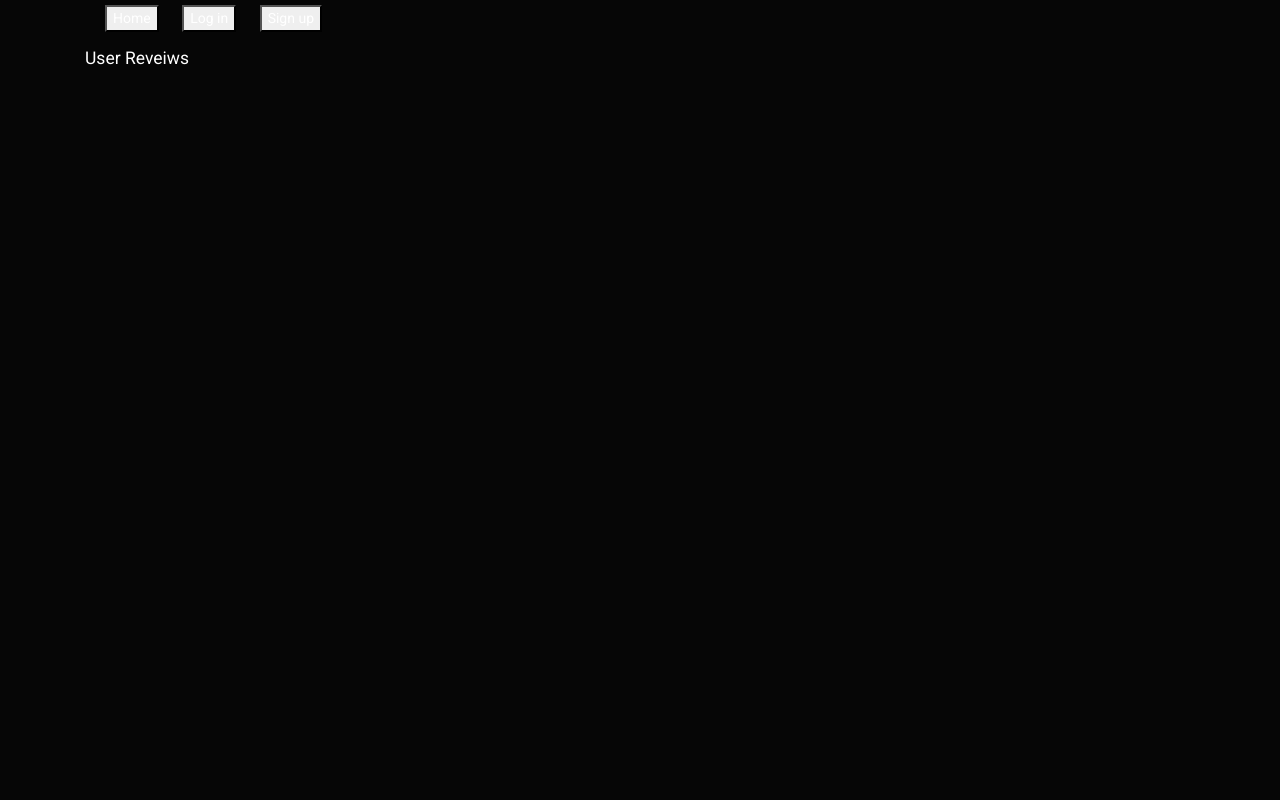
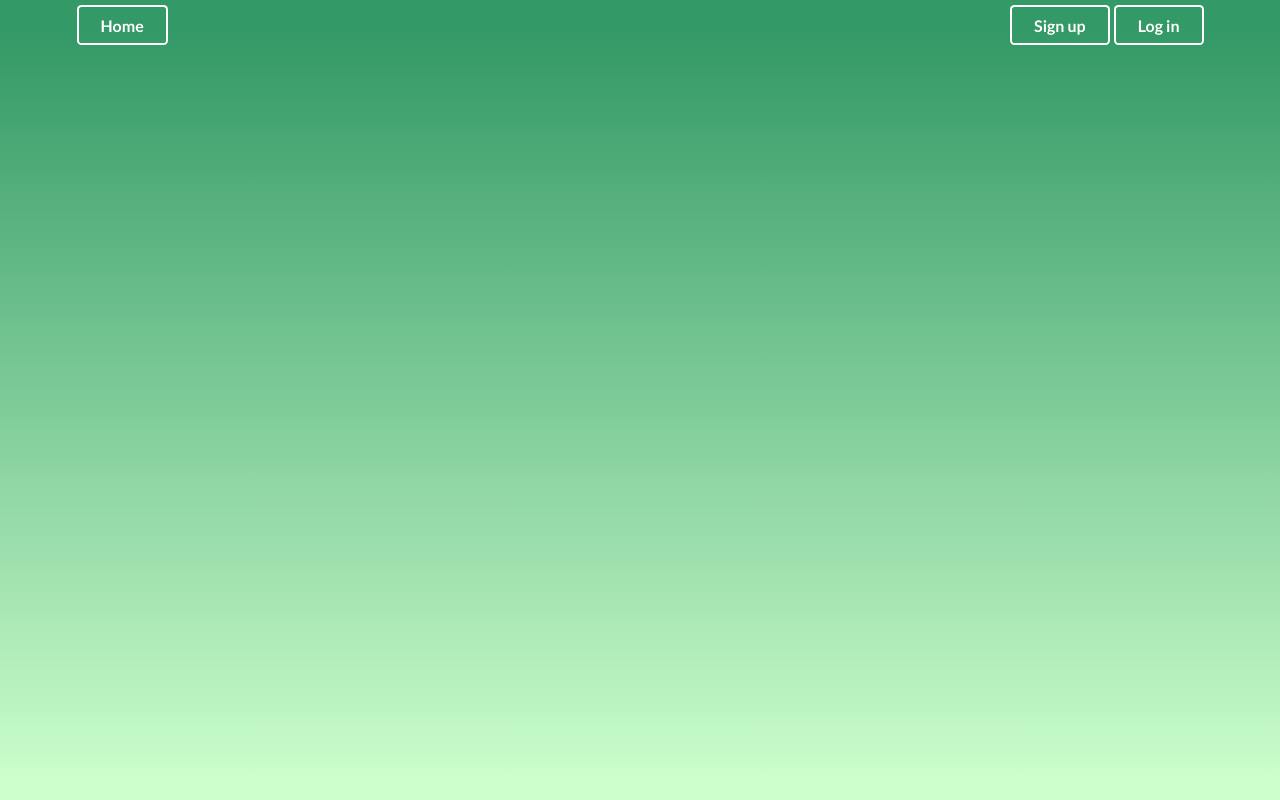
Before and after one commit to jamescook98/peregrine, a PHP site: page /restaurant.html in a window 1280 px wide. Run offline with PHP 8.4, Linux system fonts and the light colour scheme.

Commit message:
style restaurants

```diff
--- a/public/js/yelpAPI.js
+++ b/public/js/yelpAPI.js
@@ -159,15 +159,11 @@ function getRestaurant() {
                   <li class="list-group-item"><strong>time_created:</strong> ${reviews.time_created}</li>
                   <li class="list-group-item"><strong>Ratings:</strong> ${reviews.rating}</li>
                 </ul>
-              </div>
-            </div>
-            <div class="row">
-              <div class="well">
                 <h7>Reviews: </h7>
                 ${reviews.text}
-                <hr>
                 <a href=${reviews.url} target="_blank" class="btn btn-primary">View On Yelp</a>
                 <a href="index.html" class="btn btn-default">Go Back To Search</a>
+                <hr>
               </div>
             </div>
           `;
--- a/public/restaurant.html
+++ b/public/restaurant.html
@@ -2,13 +2,24 @@
 <html>
 
 <head>
-    <meta charset="utf-8">
-    <title>User Reviews</title>
-    <link rel="stylesheet" href="https://bootswatch.com/4/cyborg/bootstrap.min.css">
-    <link rel="stylesheet" href="public/stylesheets/style.css">
+  <meta charset="UTF-8">
+  <meta name="viewport" content="width=device-width, initial-scale=1.0">
+    <!-- Semantic -->
+  <link rel="stylesheet" href="https://cdn.jsdelivr.net/npm/semantic-ui@2.4.2/dist/semantic.min.css">
+    <!-- Bulma -->
+  <link rel="stylesheet" href="https://cdn.jsdelivr.net/npm/bulma@0.9.0/css/bulma.min.css">
+
+    <!-- Stylesheet -->
+  <link rel="stylesheet" href="./stylesheets/style.css">
+    <!-- Google Fonts -->
+  <link href="https://fonts.googleapis.com/css2?family=Montserrat&family=Raleway&display=swap" rel="stylesheet">
+  <script src="https://ajax.googleapis.com/ajax/libs/jquery/3.5.1/jquery.min.js"></script>
+  <script src="https://cdnjs.cloudflare.com/ajax/libs/semantic-ui/2.4.1/semantic.min.js"></script>
+  <script src="js/search.js"></script>
+  <title>Peregrine</title>
 </head>
 
-<body>
+<body class="indexBod">
   <div class="ui container">
     <button class="ui left floated inverted button">
       <a class="item" href="./index.html">Home</a>
@@ -21,22 +32,15 @@
     </button>
 
   </div>
-    <nav class="navbar navbar-default">
-        <div class="container">
-            <div class="navbar-header">
-                <a class="navbar-brand" href="index.html">User Reveiws</a>
-            </div>
-        </div>
-    </nav>
 
-    <div class="container">
+  <div class="container" id="helpme">
     <div id="restaurant" class="well"></div>
   </div>
 
   <script src="https://code.jquery.com/jquery-3.4.1.min.js"
      integrity="sha256-CSXorXvZcTkaix6Yvo6HppcZGetbYMGWSFlBw8HfCJo=" crossorigin="anonymous"></script>
   <script src="https://unpkg.com/axios/dist/axios.min.js"></script>
-    <script src="/public/js/yelpAPI.js"></script>
+  <script src="js/yelpAPI.js"></script>
   <script>
     getRestaurant();
   </script>
--- a/public/stylesheets/style.css
+++ b/public/stylesheets/style.css
@@ -72,7 +72,7 @@ font-family: 'Raleway', sans-serif; */
 
 .ui.primary.button {
   margin-top: 20px;
-  margin-bottom: 150px;
+  margin-bottom: 100px;
 }
 
 #yelp img, #yelp img{
@@ -83,6 +83,12 @@ font-family: 'Raleway', sans-serif; */
   display: block;
   margin-left: auto;
   margin-right: auto
+}
+
+#helpme {
+  margin-top: 150px;
+  margin-left: 300px;
+  margin-right: 250px;
 }
 
 #yelp .col-md-3 .well{
```
Lines whose indentation alone changed are shown as unchanged.
